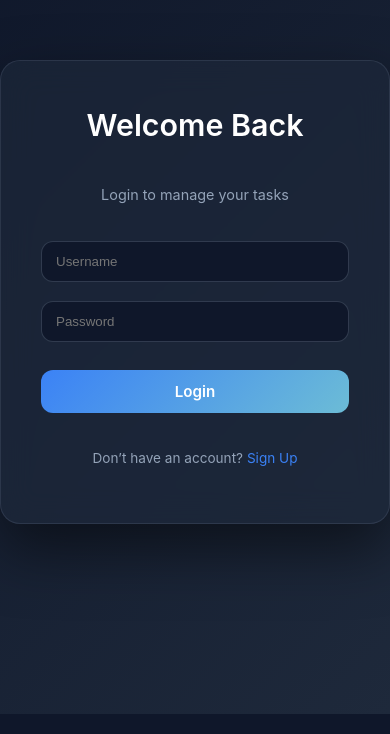
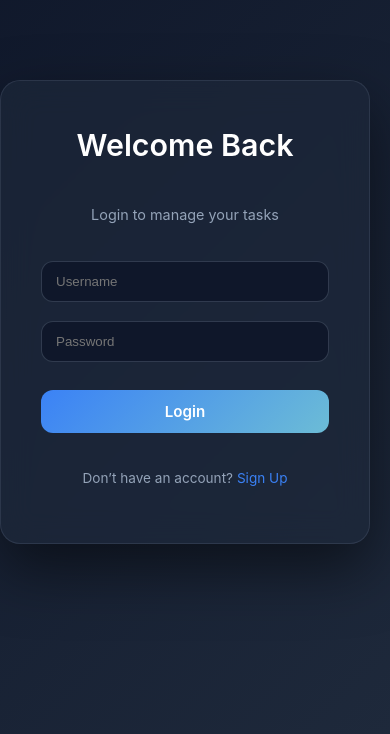
Before and after one commit to pratikshit19/To-Do-end-to-end-, a React app in the folder frontend/: page / in a window 390 px wide. Shown: the part 130-864 px from the top of the page. Built offline with nearby package versions, Linux system fonts and the light colour scheme; the HTML template or start-up script is replaced by a standard one.

Commit message:
Auth responsiveness fix

```diff
--- a/frontend/src/Login.css
+++ b/frontend/src/Login.css
@@ -4,7 +4,7 @@
   display: flex;
   justify-content: center;
   align-items: center;
-
+   padding: 20px 20px 0 0;
   background: linear-gradient(135deg, #0f172a, #1e293b);
 }
 
```
